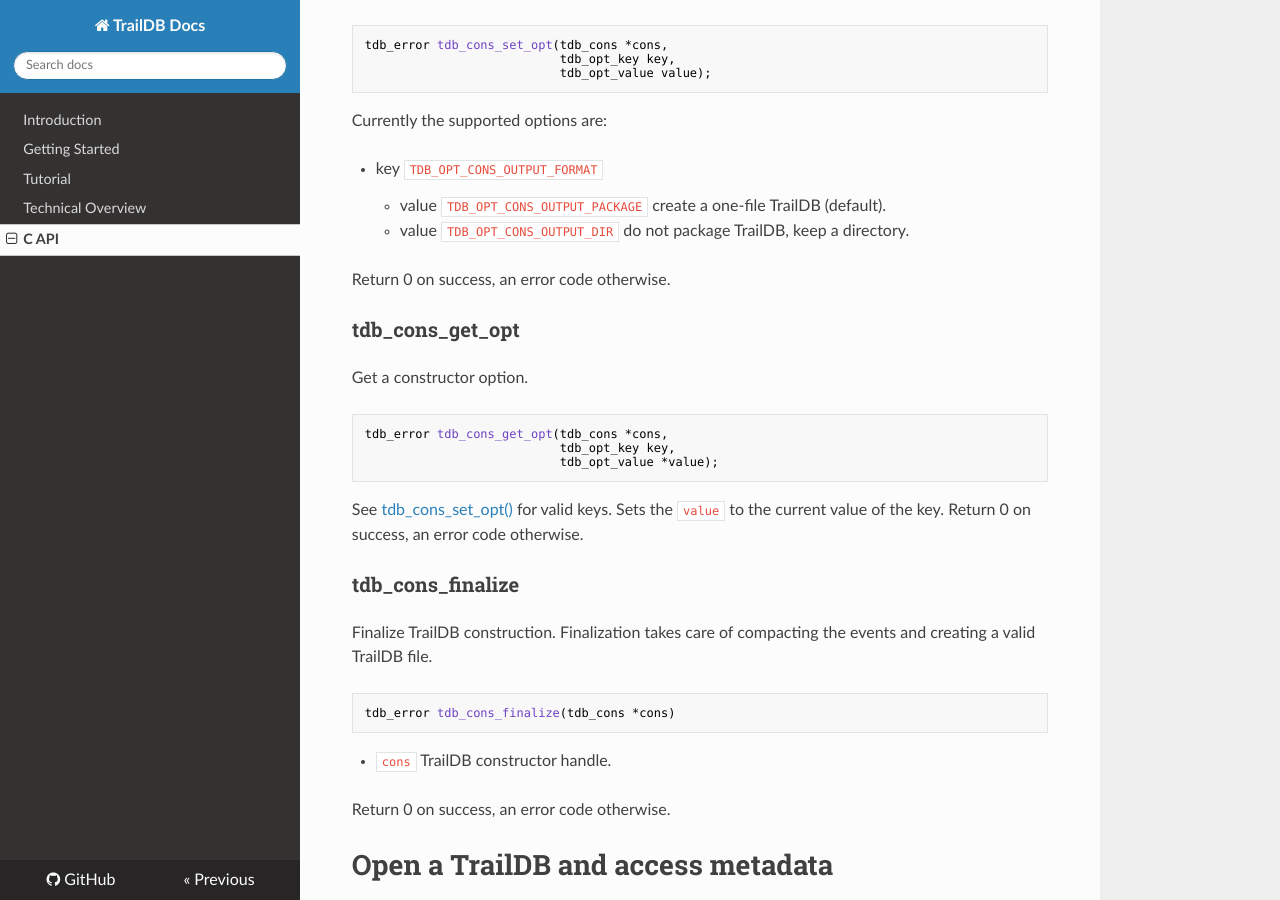
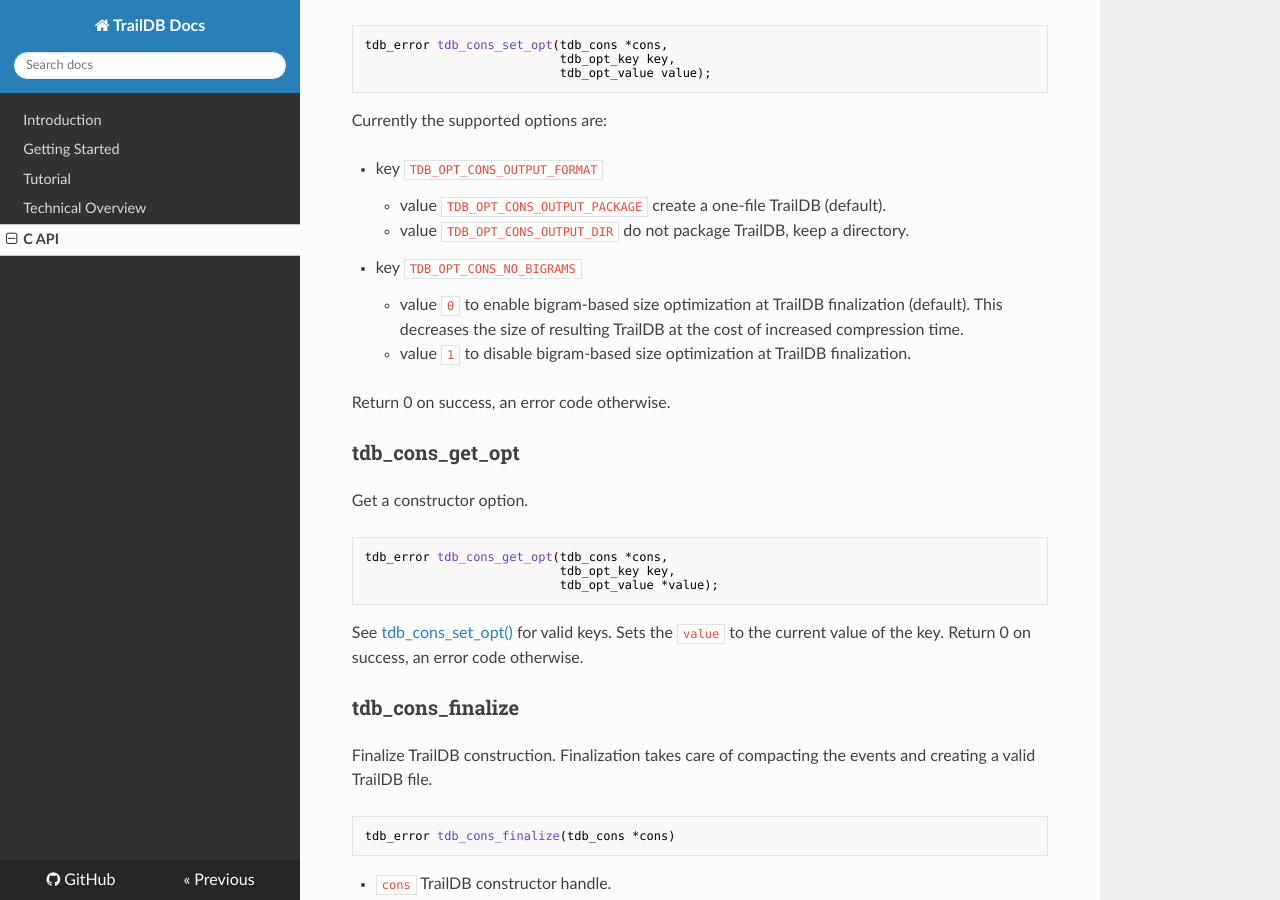
Before and after one commit to traildb/traildb, an MkDocs documentation site: the page built from doc/docs/api.md, in a window 1280 px wide and 900 px high, scrolled down 3707 px. Built offline with MkDocs 1.6.1, drawn with Linux system fonts in a browser that asks for light colours; nearby versions of some CDN libraries; old or Windows-style settings are respelled for this version of MkDocs.

Commit message:
Document TDB_CONS_OPT_NO_BIGRAMS flag.

```diff
--- a/doc/docs/api.md
+++ b/doc/docs/api.md
@@ -81,6 +81,10 @@
 * key `TDB_OPT_CONS_OUTPUT_FORMAT`
     - value `TDB_OPT_CONS_OUTPUT_PACKAGE` create a one-file TrailDB (default).
     - value `TDB_OPT_CONS_OUTPUT_DIR` do not package TrailDB, keep a directory.
+
+* key `TDB_OPT_CONS_NO_BIGRAMS`
+    - value `0` to enable bigram-based size optimization at TrailDB finalization (default). This decreases the size of resulting TrailDB at the cost of increased compression time.
+    - value `1` to disable bigram-based size optimization at TrailDB finalization.
 
 Return 0 on success, an error code otherwise.
 
```
Also changed, not shown: CHANGELOG.md, 1 other file.
